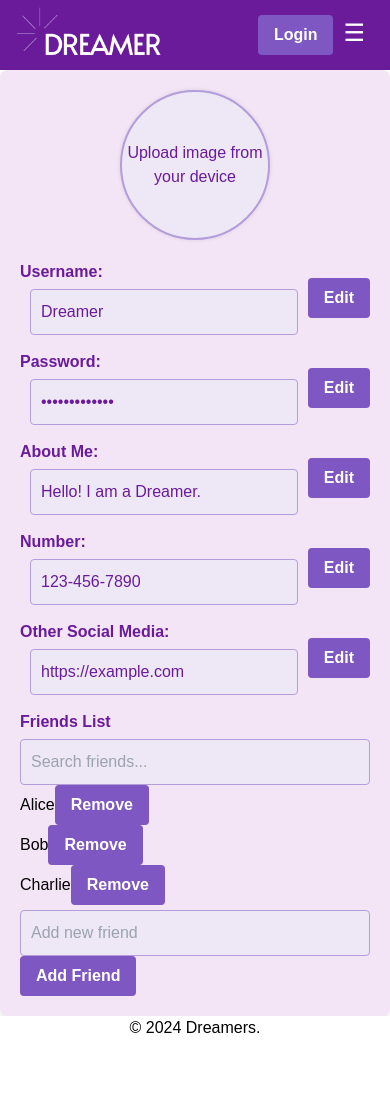
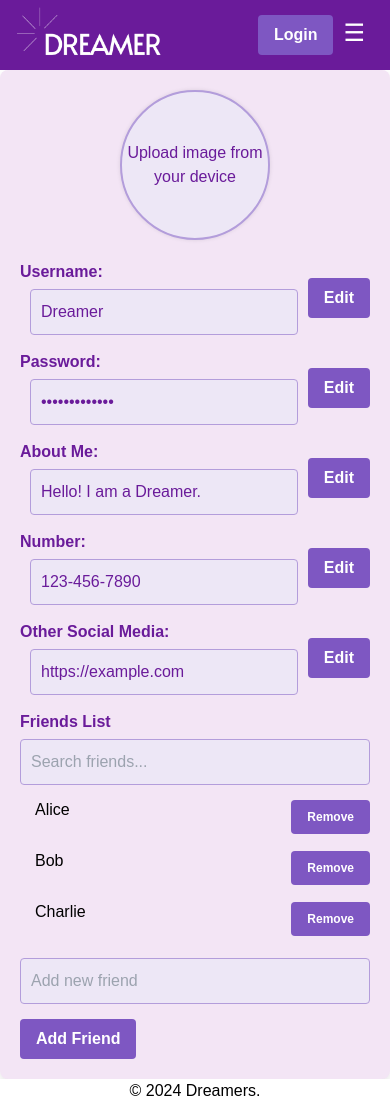
Before and after one commit to vishnukommuri326/Dreamers, a React (Create React App) app in the folder front-end/: page /profile in a window 390 px wide. Before the commit the page ends 1040 px from the top, so only its background shows below. Built offline with nearby package versions, Linux system fonts and the light colour scheme.

Commit message:
Updated Profile Setting Formatting- more Mobile Friendly

```diff
--- a/front-end/src/assets/styles/profile.css
+++ b/front-end/src/assets/styles/profile.css
@@ -85,3 +85,42 @@
 .edit-button:active {
     background-color: #512da8;
 }
+
+
+.friend-list li {
+    display: flex;
+    align-items: center;
+    justify-content: space-between;
+    margin-bottom: 2px;
+    padding-left: 15px;
+
+}
+
+.friend-list button {
+    padding: 4px 8px;
+    background-color: #512da8;
+    color: white;
+    border: none;
+    border-radius: 4px;
+    cursor: pointer;
+    font-size: 12px;
+    margin-top: 15px;
+    margin-left: 10px;
+
+}
+
+.friend-list button:hover {
+    background-color: #8f8b96;
+}
+
+
+.add-input{
+    margin-top: 20px;
+    margin-bottom: 15px;
+
+}
+
+
+.friend-section button {
+    margin-top: 2px;
+}
```
